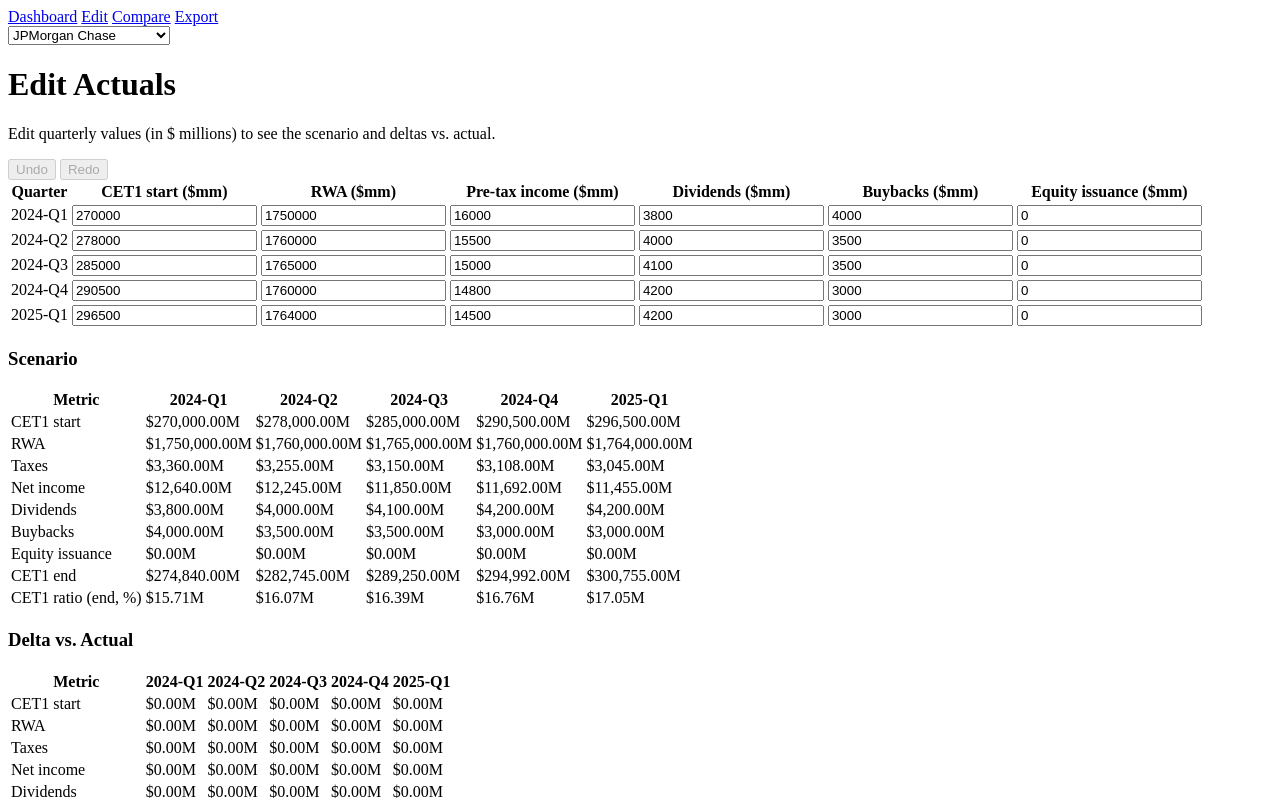
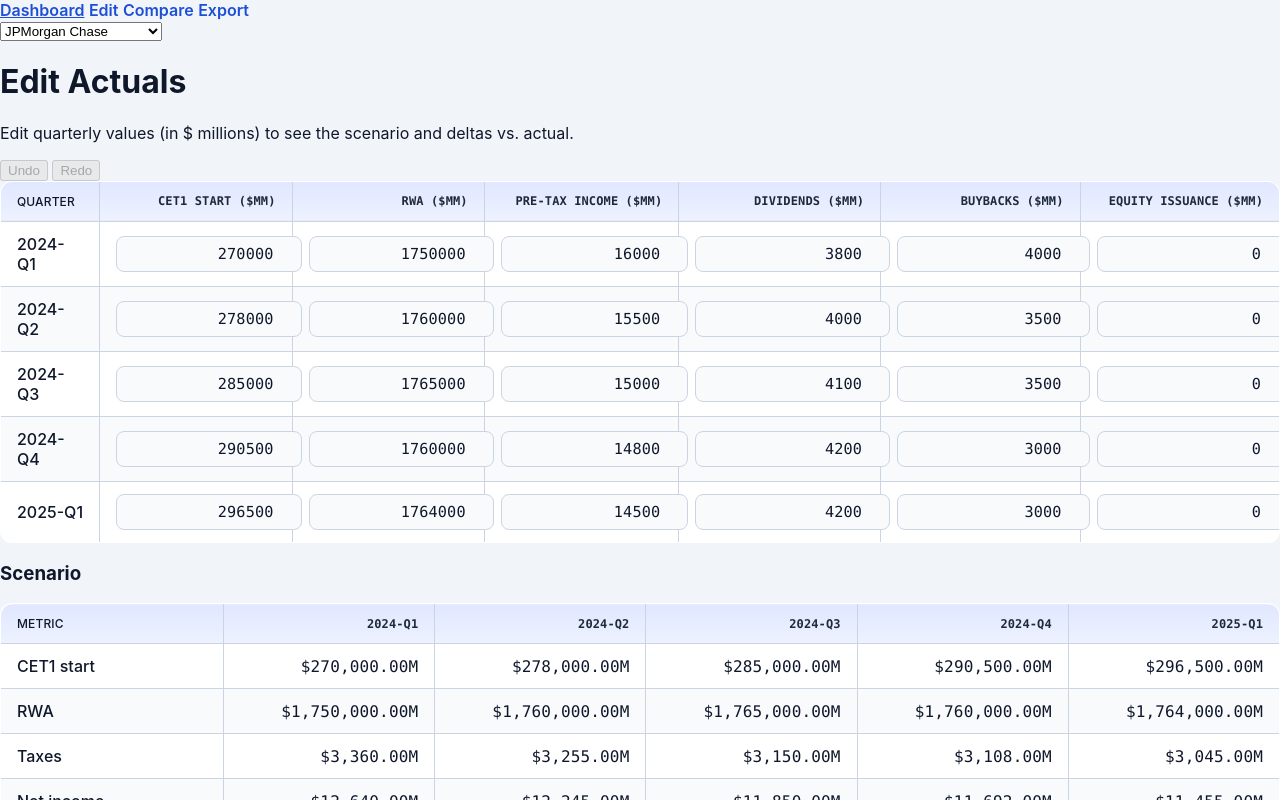
Before and after one commit to jrohan-16/jrohan-16.github.io, a SvelteKit app: page /edit in a window 1280 px wide. Shown: the top 800 px of the page. Built offline with nearby package versions, Linux system fonts and the light colour scheme.

Commit message:
Style tables with shared utilities

```diff
--- a/src/components/DataTable.svelte
+++ b/src/components/DataTable.svelte
@@ -6,21 +6,21 @@
   export let values: number[][];
 </script>
 
-<table class="min-w-full border text-sm">
+<table class="table-standard">
   <thead>
     <tr>
-      <th class="border p-2 text-left">Metric</th>
+      <th class="table-label">Metric</th>
       {#each columns as c}
-        <th class="border p-2 text-right">{c}</th>
+        <th class="table-number">{c}</th>
       {/each}
     </tr>
   </thead>
   <tbody>
     {#each rows as r, i}
       <tr>
-        <td class="border p-2">{r}</td>
+        <td class="table-label">{r}</td>
         {#each values[i] as v}
-          <td class="border p-2 text-right">{formatMillions(v)}</td>
+          <td class="table-number">{formatMillions(v)}</td>
         {/each}
       </tr>
     {/each}
--- a/src/components/DeltaTable.svelte
+++ b/src/components/DeltaTable.svelte
@@ -8,21 +8,21 @@
 </script>
 
 <h3 class="font-semibold mb-2">{title}</h3>
-<table class="min-w-full border text-sm">
+<table class="table-standard">
   <thead>
     <tr>
-      <th class="border p-2 text-left">Metric</th>
+      <th class="table-label">Metric</th>
       {#each columns as c}
-        <th class="border p-2 text-right">{c}</th>
+        <th class="table-number">{c}</th>
       {/each}
     </tr>
   </thead>
   <tbody>
     {#each rows as r, i}
       <tr>
-        <td class="border p-2">{r}</td>
+        <td class="table-label">{r}</td>
         {#each values[i] as v}
-          <td class="border p-2 text-right">{formatDeltaMillions(v)}</td>
+          <td class="table-number">{formatDeltaMillions(v)}</td>
         {/each}
       </tr>
     {/each}
--- a/src/components/EditableGrid.svelte
+++ b/src/components/EditableGrid.svelte
@@ -31,24 +31,30 @@
   }
 </script>
 
-<table class="min-w-full border text-sm">
+<table class="table-standard">
   <thead>
     <tr>
-      <th class="border p-2 text-left">Quarter</th>
+      <th class="table-label">Quarter</th>
       {#each fields as [k,label]}
-        <th class="border p-2 text-right">{label}</th>
+        <th class="table-number">{label}</th>
       {/each}
     </tr>
   </thead>
   <tbody>
     {#each Object.keys(bank.quarters).sort() as q}
       <tr>
-        <td class="border p-1">{q}</td>
+        <td class="table-label">{q}</td>
         {#each fields as [k]}
-          <td class="border p-1">
-            <input class="w-full text-right outline-none" type="number" step="0.01"
-                   value={getValue(q, k)}
-                   on:input={(event) => handleInput(q, k, event)} />
+          <td>
+            <input
+              class="table-input table-number"
+              type="number"
+              step="0.01"
+              inputmode="decimal"
+              placeholder="-123.45"
+              value={getValue(q, k)}
+              on:input={(event) => handleInput(q, k, event)}
+            />
           </td>
         {/each}
       </tr>
--- a/src/routes/+layout.svelte
+++ b/src/routes/+layout.svelte
@@ -13,3 +13,123 @@
   </header>
   <slot />
 </div>
+
+<style>
+  :global(body) {
+    margin: 0;
+    font-family: 'Inter', system-ui, -apple-system, BlinkMacSystemFont, 'Segoe UI', sans-serif;
+    background-color: #f1f5f9;
+    color: #0f172a;
+  }
+
+  :global(a) {
+    color: #1d4ed8;
+    font-weight: 600;
+    text-decoration: none;
+  }
+
+  :global(a:hover) {
+    text-decoration: underline;
+  }
+
+  :global(.table-standard) {
+    width: 100%;
+    border-collapse: collapse;
+    border: 1px solid #cbd5e1;
+    border-radius: 0.75rem;
+    overflow: hidden;
+    background-color: #ffffff;
+  }
+
+  :global(.table-standard th),
+  :global(.table-standard td) {
+    padding: 0.75rem 1rem;
+    border: 1px solid #cbd5e1;
+    vertical-align: middle;
+  }
+
+  :global(.table-standard thead th) {
+    background: linear-gradient(180deg, #e0e7ff 0%, #eef2ff 100%);
+    color: #1e293b;
+    font-weight: 600;
+    letter-spacing: 0.01em;
+    text-transform: uppercase;
+    font-size: 0.75rem;
+  }
+
+  :global(.table-standard thead th:first-child) {
+    border-top-left-radius: 0.75rem;
+  }
+
+  :global(.table-standard thead th:last-child) {
+    border-top-right-radius: 0.75rem;
+  }
+
+  :global(.table-standard tbody tr) {
+    transition: background-color 0.15s ease, box-shadow 0.15s ease;
+  }
+
+  :global(.table-standard tbody tr:nth-child(even)) {
+    background-color: #f8fafc;
+  }
+
+  :global(.table-standard tbody tr:hover) {
+    background-color: #e2e8f0;
+  }
+
+  :global(.table-standard .table-label) {
+    text-align: left;
+    font-weight: 500;
+    color: #0f172a;
+  }
+
+  :global(.table-standard .table-number) {
+    text-align: right;
+    font-family: 'JetBrains Mono', 'SFMono-Regular', ui-monospace, SFMono-Regular, Menlo, Monaco, Consolas,
+      'Liberation Mono', 'Courier New', monospace;
+    font-variant-numeric: tabular-nums;
+    letter-spacing: 0.01em;
+  }
+
+  :global(.table-input) {
+    width: 100%;
+    padding: 0.5rem 0.75rem;
+    border-radius: 0.5rem;
+    border: 1px solid #cbd5e1;
+    background-color: #f8fafc;
+    color: #0f172a;
+    font-size: 0.95rem;
+    transition: border-color 0.15s ease, box-shadow 0.15s ease, background-color 0.15s ease;
+  }
+
+  :global(.table-input.table-number) {
+    text-align: right;
+    font-family: 'JetBrains Mono', 'SFMono-Regular', ui-monospace, SFMono-Regular, Menlo, Monaco, Consolas,
+      'Liberation Mono', 'Courier New', monospace;
+    font-variant-numeric: tabular-nums;
+  }
+
+  :global(.table-input:focus) {
+    outline: 3px solid rgba(59, 130, 246, 0.35);
+    outline-offset: 1px;
+    border-color: #3b82f6;
+    box-shadow: 0 0 0 2px rgba(59, 130, 246, 0.15);
+    background-color: #ffffff;
+  }
+
+  :global(.table-input::placeholder) {
+    color: #94a3b8;
+  }
+
+  @media (max-width: 640px) {
+    :global(.table-standard th),
+    :global(.table-standard td) {
+      padding: 0.5rem 0.75rem;
+      font-size: 0.85rem;
+    }
+
+    :global(.table-standard thead th) {
+      font-size: 0.7rem;
+    }
+  }
+</style>
```
